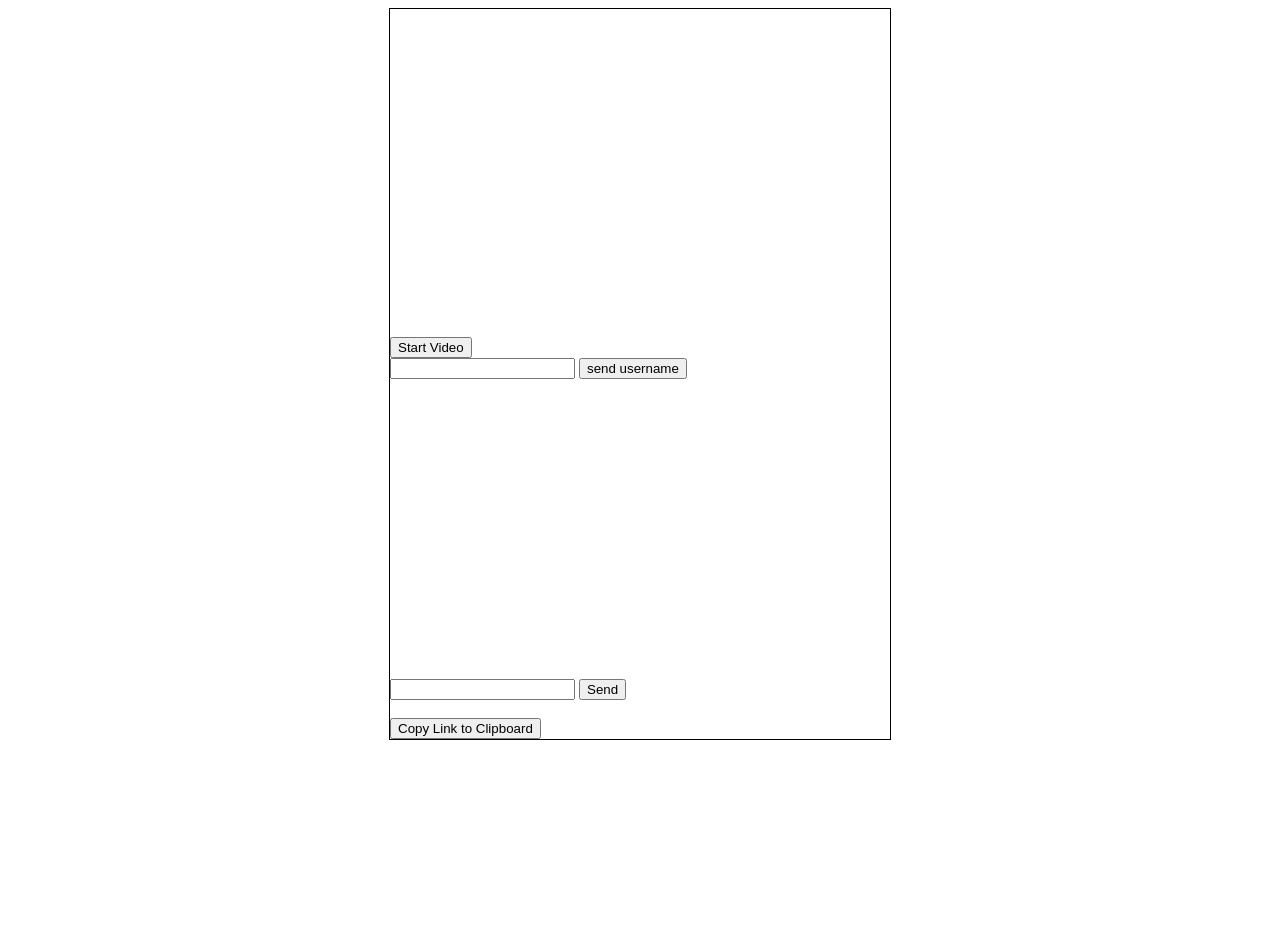
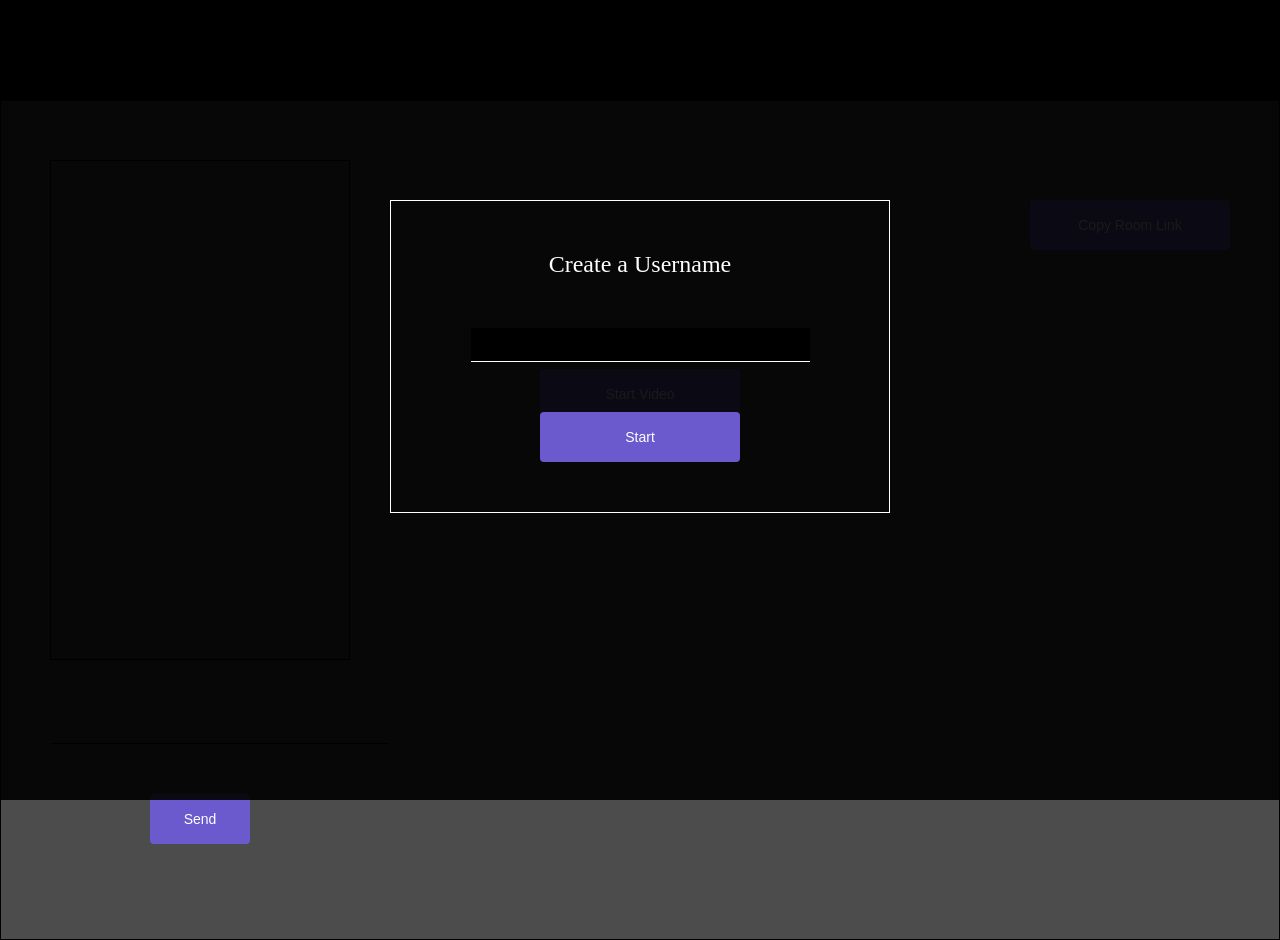
Before and after one commit to tostaylo/Pawn_Talk, a Flask app: page /1 in a window 1280 px wide. Before the commit the page ends 740 px from the top, so only its background shows below. Run offline with Flask 2, Linux system fonts and the light colour scheme; parts of the project's set-up code (start-up, migrations or seed data) failed here and were passed over; some libraries are stand-ins or nearby versions.

Commit message:
started styling of chat page

```diff
--- a/project/chat/templates/chat/chat.html
+++ b/project/chat/templates/chat/chat.html
@@ -1,27 +1,38 @@
-{% extends 'base.html' %}
+{% extends 'base.html' %} {% block content %}
+<div id="header"></div>
+<div id=username_overlay>
+    <div id="username_input_div">
+        <div id="username_input_div_inner">
+            <label id="username_label" for="username_input">Create a Username</label>
+            <input id="username_input" type="text">
+            <button class="button" id="send_username_button">Start</button>
+        </div>
+    </div>
+</div>
+<div id=outer_container>
+    <div id="link"></div>
+    <button class="button" id="copy">Copy Room Link</button>
+    <div id="video_container">
+        <div id="video_flex_container">
+            <video id="localVideo" autoplay muted></video>
+            <video id="remoteVideo" autoplay></video>
+        </div>
+        <div>
+            <input class="button" type="button" id="start" onclick="start(true)" value="Start Video"></input>
+
+        </div>
+    </div>
 
 
-{% block content %}
-<div id = outer-container>
-    <video id="localVideo" autoplay></video>
-    <video id="remoteVideo" autoplay></video>
-    <div>
-       <input type="button" id="start" onclick="start(true)" value="Start Video"></input>
-
+    <div id="messages_container">
+        <div id="message_list_div">
+            <ul id="messages"></ul>
+        </div>
+        <div id="message_input_container">
+            <input type="text" id="my_message">
+            <button class="button" id="send_button">Send</button>
+        </div>
     </div>
-    <input id="username_input" type="text">
-    <button id="send_username_button">send username</button>
-
-    <div id = "message_list_div">
-        <ul id="messages"></ul>
-        <ul id="messages2"></ul>
-    </div>
-
-        <input type="text" id="my_message">
-        <button id="send_button">Send</button>
-
-    <div id="link"></div>
-    <button id ="copy">Copy Link to Clipboard</button>
 </div>
 
 <script src="https://code.jquery.com/jquery-3.1.1.js" integrity="sha256-16cdPddA6VdVInumRGo6IbivbERE8p7CQR3HzTBuELA=" crossorigin="anonymous"></script>
--- a/project/static/chat.js
+++ b/project/static/chat.js
@@ -1,11 +1,16 @@
-
 //SOCKET CONNECTION
 let socket = io.connect('//' + document.domain + ':' + location.port);
 
 var localVideo;
 var remoteVideo;
 var peerConnection;
-var peerConnectionConfig = {'iceServers': [{'url': 'stun:stun.services.mozilla.com'}, {'url': 'stun:stun.l.google.com:19302'}]};
+var peerConnectionConfig = {
+    'iceServers': [{
+        'url': 'stun:stun.services.mozilla.com'
+    }, {
+        'url': 'stun:stun.l.google.com:19302'
+    }]
+};
 
 navigator.getUserMedia = navigator.getUserMedia || navigator.mozGetUserMedia || navigator.webkitGetUserMedia;
 window.RTCPeerConnection = window.RTCPeerConnection || window.mozRTCPeerConnection || window.webkitRTCPeerConnection;
@@ -25,7 +30,7 @@ function pageReady() {
         audio: true,
     };
 
-    if(navigator.getUserMedia) {
+    if (navigator.getUserMedia) {
         navigator.getUserMedia(constraints, getUserMediaSuccess, getUserMediaError);
     } else {
         alert('Your browser does not support getUserMedia API');
@@ -50,7 +55,7 @@ function start(isCaller) {
     peerConnection.onaddstream = gotRemoteStream;
     peerConnection.addStream(localStream);
 
-    if(isCaller) {
+    if (isCaller) {
         peerConnection.createOffer(gotDescription, createOfferError);
     }
 }
@@ -59,13 +64,19 @@ function start(isCaller) {
 function gotDescription(description) {
     console.log('got description');
     peerConnection.setLocalDescription(description, function () {
-        socket.emit('video', JSON.stringify({'sdp': description}));
-    }, function() {console.log('set description error')});
+        socket.emit('video', JSON.stringify({
+            'sdp': description
+        }));
+    }, function () {
+        console.log('set description error')
+    });
 }
 
 function gotIceCandidate(event) {
-    if(event.candidate != null) {
-        socket.emit('video', JSON.stringify({'ice': event.candidate}));
+    if (event.candidate != null) {
+        socket.emit('video', JSON.stringify({
+            'ice': event.candidate
+        }));
     }
 }
 
@@ -80,21 +91,19 @@ function createOfferError(error) {
 
 //ANSWERING THE CliENt
 function gotMessageFromServer(message) {
-    if(!peerConnection) start(false);
+    if (!peerConnection) start(false);
 
     var signal = JSON.parse(message.data);
-    if(signal.sdp) {
-        peerConnection.setRemoteDescription(new RTCSessionDescription(signal.sdp), function() {
-            if(signal.sdp.type == 'offer') {
+    if (signal.sdp) {
+        peerConnection.setRemoteDescription(new RTCSessionDescription(signal.sdp), function () {
+            if (signal.sdp.type == 'offer') {
                 peerConnection.createAnswer(gotDescription, createAnswerError);
             }
         });
-    } else if(signal.ice) {
+    } else if (signal.ice) {
         peerConnection.addIceCandidate(new RTCIceCandidate(signal.ice));
     }
 }
-
-
 
 
 
@@ -114,34 +123,38 @@ function gotMessageFromServer(message) {
 
 
 
-    socket.on('message', function(msg){
+socket.on('message', function (msg) {
     let username = $('#username_input').val();
     console.log(msg.username);
     console.log(username);
-    if(msg.username === username){
+    if (msg.username === username) {
         console.log('username is what you entered')
-        $('#messages').append('<li class="right"><span class ="span_right">' + msg.data +  '</span></li><li class="buffer">li</li>');
+        $('#messages').append('<li class="right"><span class ="span_right">' + msg.data + '</span></li><li class="buffer">li</li>');
         $("#messages").scrollTop($('#messages').height())
     } else {
-        $('#messages').append('<li class="left"><span class ="span_left">' + msg.data +  '</span></li><li class="buffer">li</li>');
+        $('#messages').append('<li class="left"><span class ="span_left">' + msg.data + '</span></li><li class="buffer">li</li>');
         $("#messages").scrollTop($('#messages').height())
     }
 });
 
-    socket.on('username_message', function(msg){
+socket.on('username_message', function (msg) {
     console.log('message received');
 });
 
 
-    $('#send_button').on('click', function(){
-        socket.emit('message', {'data': $('#my_message').val()});
+$('#send_button').on('click', function () {
+    socket.emit('message', {
+        'data': $('#my_message').val()
+    });
     $('#my_message').val("")
     console.log($('#my_message').val());
     return false;
 });
 
-     $('#send_username_button').on('click', function(){
-        socket.emit('username_message', {'data': $('#username_input').val()});
+$('#send_username_button').on('click', function () {
+    socket.emit('username_message', {
+        'data': $('#username_input').val()
+    });
     console.log($('#username_input').val())
     return false;
 });
@@ -150,9 +163,10 @@ function gotMessageFromServer(message) {
 
 
 
- $('#link').text(window.location.href);
+
 
 //COPY URL TO CLIPBOARD
+$('#link').text(window.location.href);
 var copyBtn = document.querySelector('#copy');
 
 copyBtn.addEventListener('click', function () {
@@ -168,3 +182,13 @@ var copyBtn = document.querySelector('#copy');
     // execute 'copy', can't 'cut' in this case
     document.execCommand('copy');
 }, false);
+
+
+
+
+//Hide Username Overlay On click
+$('#send_username_button').on('click', function () {
+    $('#username_overlay').css('visibility', 'hidden');
+});
+
+document.getElementById("username_input").focus();
--- a/project/static/style.css
+++ b/project/static/style.css
@@ -1,56 +1,160 @@
-#link{
+* {
+    box-sizing: border-box;
+}
+
+body {
+    margin: 0;
+}
+
+#header {
+    height: 100px;
+    width: 100%;
+    background: black;
+}
+
+#copy {
+    position: absolute;
+    top: 150px;
+    right: 50px;
+}
+
+#username_overlay {
+    position: absolute;
+    background: rgba(0, 0, 0, .9);
+    top: 0;
+    left: 0;
+    width: 100%;
+    height: 100%;
+    z-index: 1000;
+}
+
+#username_input_div {
+    width: 500px;
+    margin: 200px auto 0 auto;
+    border: 1px solid white;
+}
+
+#username_input_div_inner {
+    width: 100%;
+    text-align: center;
+    padding: 50px;
+}
+
+#username_input {
+    border: none;
+    border-bottom: 1px solid white;
+    background: black;
     color: white;
+    font-size: 26px;
+    outline: none;
+    margin-top: 50px;
+}
+
+#username_label {
+    color: white;
+    font-size: 24px;
+}
+
+.button {
+    width: 200px;
+    height: 50px;
+    margin: 50px auto 0 auto;
+    background: #6a5acd;
+    border: none;
+    border-radius: 4px;
+    color: white;
+    font-size: 14px;
+    cursor: pointer;
+}
+
+#link {
+    color: white;
+    opacity: 0;
 }
 
 ::selection {
-  background: white; /* WebKit/Blink Browsers */
+    background: transparent;
+    /* WebKit/Blink Browsers */
 }
 
-
-#messages2{
-font-size: 20px;
-color: blue;
+video {
+    max-width: 100%;
+    width: 500px;
 }
 
+#outer_container {
+    width: 100%;
+    height: 105vh;
+    margin: 0 auto;
+    border: 1px solid black;
+    background: rgba(0, 0, 0, .7);
+}
 
-#messages{
+#video_container {
+    width: 800px;
+    margin: 0 auto;
+    text-align: center;
+}
+
+#video_flex_container {
+    display: flex;
+}
+
+#messages_container {
+    position: absolute;
+    left: 50px;
+    top: 20vh;
+    width: 300px;
+    text-align: center;
+}
+
+#message_list_div {
+    width: 300px;
+    height: 500px;
+    position: relative;
+    overflow: auto;
+    border: 1px solid black;
+}
+
+#message_input_container {
+    width: 100%;
+    display: block;
+}
+
+#messages {
     font-size: 20px;
     color: green;
 }
 
- video {
-  max-width: 100%;
-  width: 320px;
+#my_message {
+    border: none;
+    border-bottom: 1px solid black;
+    background: transparent;
+    color: white;
+    font-size: 26px;
+    outline: none;
+    margin-top: 50px;
 }
 
-#outer-container{
-width: 500px;
-margin: 0 auto;
-border: 1px solid black;
+#send_button {
+    width: 100px;
+    height: 50px;
+    display: block;
 }
 
-#message_list_div{
-    width: 100%;
-    height: 300px;
-    position: relative;
-    overflow: auto;
-}
-
-
-li{
+li {
     width: 100%;
     color: black;
     max-height: 50px;
     display: block;
-
 }
 
-.left{
+.left {
     text-align: left;
 }
 
-.right{
-text-align:right;
+.right {
+    text-align: right;
 }
 
 ul {
@@ -68,23 +172,23 @@ max-height: 10000px;
     display: none;
 }
 
-
-.span_left{
-padding: 5px;
-background:red;
+.span_left {
+    padding: 10px;
+    background: lightgray;
+    border: 1px solid black;
     color: white;
     border-radius: 4px;
-
 }
 
-.span_right{
-padding: 5px;
-background:blue;
+.span_right {
+    padding: 10px;
+    background: #6a5acd;
     color: white;
     border-radius: 4px;
-
 }
 
-.buffer{
+.buffer {
     color: white;
+    opacity: 0;
+    padding: 10px;
 }
```
Lines whose indentation alone changed are shown as unchanged.
